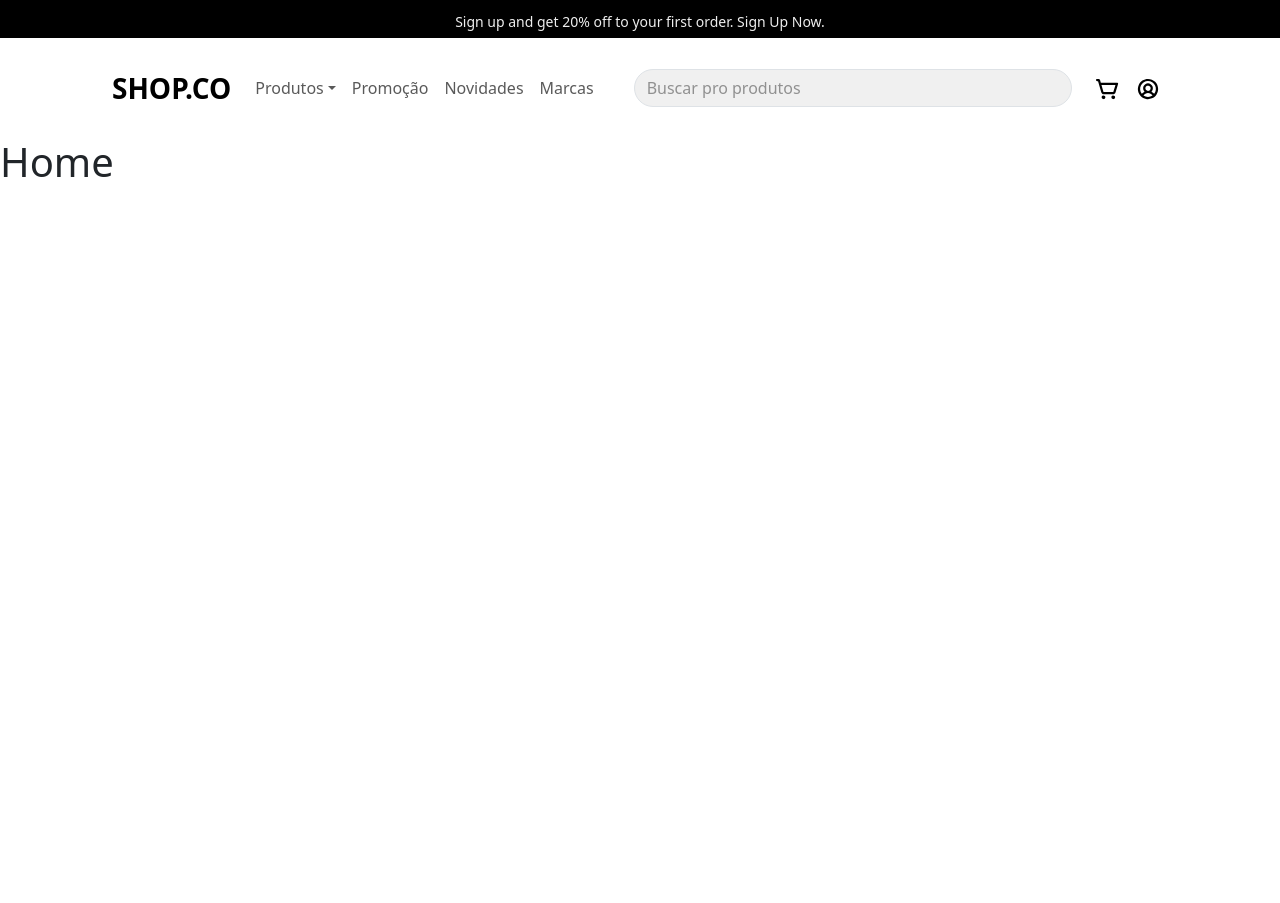
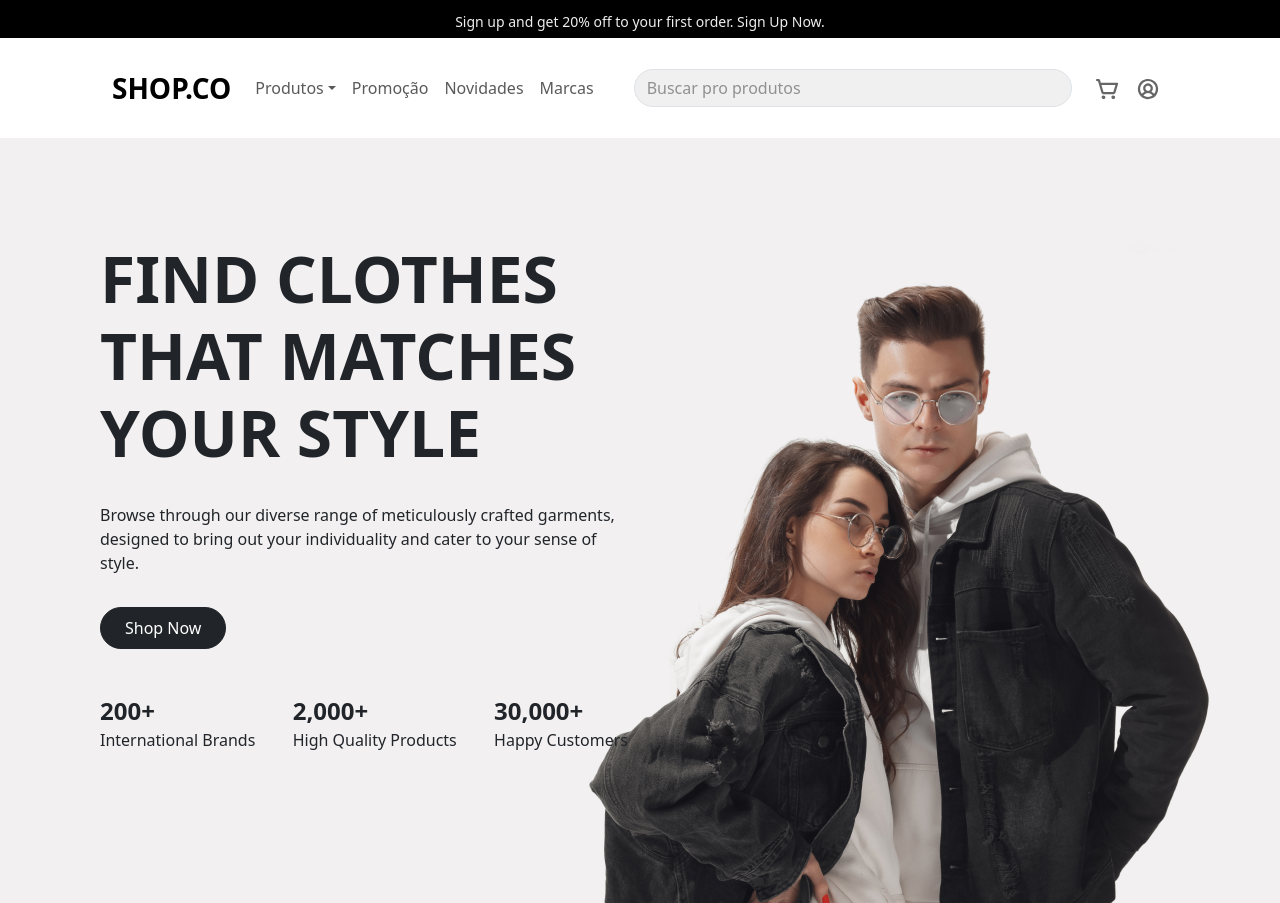
Before and after one commit to andmarruda/frontend-ecommerce, a React (Vite) app: page / in a window 1280 px wide. Before the commit the page ends 800 px from the top, so only its background shows below. Built offline with nearby package versions, Linux system fonts and the light colour scheme.

Commit message:
preparing banner environment, to start thinking to consume informations from some mocki or mockable

```diff
--- a/src/App.jsx
+++ b/src/App.jsx
@@ -4,6 +4,7 @@ import '../node_modules/bootstrap/dist/css/bootstrap.min.css'
 import '../node_modules/bootstrap/dist/js/bootstrap.bundle'
 import "./assets/css/ecommerce.css"
 import { BrowserRouter, Route, Routes } from "react-router-dom"
+import Home from "./pages/Home"
 
 function App() {
   return (
@@ -11,7 +12,7 @@ function App() {
       <BrowserRouter>
         <Header />
         <Routes>
-          <Route path="/" element={<h1>Home</h1>} />
+          <Route path="/" element={<Home />} />
           <Route path="/sign-up" element={<h1>Sign Up</h1>} />
           <Route path="/cart" element={<h1>Cart</h1>} />
           <Route path="/login" element={<h1>Login</h1>} />
--- /dev/null
+++ b/src/assets/css/banner.css
@@ -0,0 +1,31 @@
+.banner {
+    margin: 0;
+    padding: 0 100px;
+    background: url("../bgs/banner-bg.webp") no-repeat right bottom #F2F0F1;
+}
+
+.banner .col-6:first-child {
+    margin: 103px auto;
+}
+
+.banner .col-6:first-child > * {
+    max-width: 577px;
+    margin-bottom: 2rem;
+}
+
+.banner h1{
+    font-size: 64px;
+}
+
+.banner h3{
+    font-size: 24px;
+    margin-bottom: 0.1rem;
+}
+
+.banner h1, .banner h2, .banner h3 {
+    font-weight: 900;
+}
+
+.banner .tips {
+    margin-top: 1rem;
+}
--- a/src/assets/css/ecommerce.css
+++ b/src/assets/css/ecommerce.css
@@ -24,6 +24,11 @@ header {
     width: 100%;
 }
 
+.btn {
+    border-radius: 5rem !important;
+    padding: 0.5rem 1.5rem !important;
+}
+
 header input {
     background: #F0F0F0 !important;
     border-radius: 5rem !important;
@@ -31,11 +36,12 @@ header input {
 
 header input, ::placeholder {
     color: rgba(0,0,0,0.4) !important;
+    transition: all 0.3s ease-in;
 }
 
 header input:focus, header input:hover {
     outline: 1px solid rgba(0,0,0,0.4) !important;
-    box-shadow: none !important;
+    box-shadow: 0 0 0 2px rgba(0,0,0,0.1) !important;
     border: 0 none;
 }
 
@@ -76,3 +82,12 @@ header .search {
 header .icons {
     margin-left: 1rem;
 }
+
+header .icons a svg, header .icons a svg *{
+    fill: rgba(0,0,0,0.6);
+    transition: all 0.3s ease-in;
+}
+
+header .icons a:hover svg, header .icons a:hover svg *{
+    fill: rgba(0,0,0,1);
+}
--- /dev/null
+++ b/src/components/Banner.jsx
@@ -0,0 +1,42 @@
+import React from "react";
+import { Link } from "react-router-dom";
+import '../assets/css/banner.css';
+
+const Banner = () => {
+    return (
+        <div className="container-fluid banner">
+            <div className="row">
+                <div className="col-6">
+                    <h1>FIND CLOTHES THAT MATCHES YOUR STYLE</h1>
+
+                    <p>Browse through our diverse range of meticulously crafted garments, designed to bring out your individuality and cater to your sense of style.</p>
+
+                    <Link to="/" className="btn btn-dark" role="button">Shop Now</Link>
+
+                    <div className="d-flex justify-content-between tips">
+                        <div>
+                            <h3>200+</h3>
+                            <p>International Brands</p>
+                        </div>
+
+                        <div>
+                            <h3>2,000+</h3>
+                            <p>High Quality Products</p>
+                        </div>
+
+                        <div>
+                            <h3>30,000+</h3>
+                            <p>Happy Customers</p>
+                        </div>
+                    </div>
+                </div>
+
+                <div className="col-6">
+
+                </div>
+            </div>
+        </div>
+    )
+}
+
+export default Banner;
--- /dev/null
+++ b/src/pages/Home.jsx
@@ -0,0 +1,12 @@
+import React from "react";
+import Banner from '../components/Banner';
+
+const Home = () => {
+    return (
+        <>
+            <Banner />
+        </>
+    )
+}
+
+export default Home;
```
Also changed, not shown: src/assets/bgs/banner-bg.webp (added).
